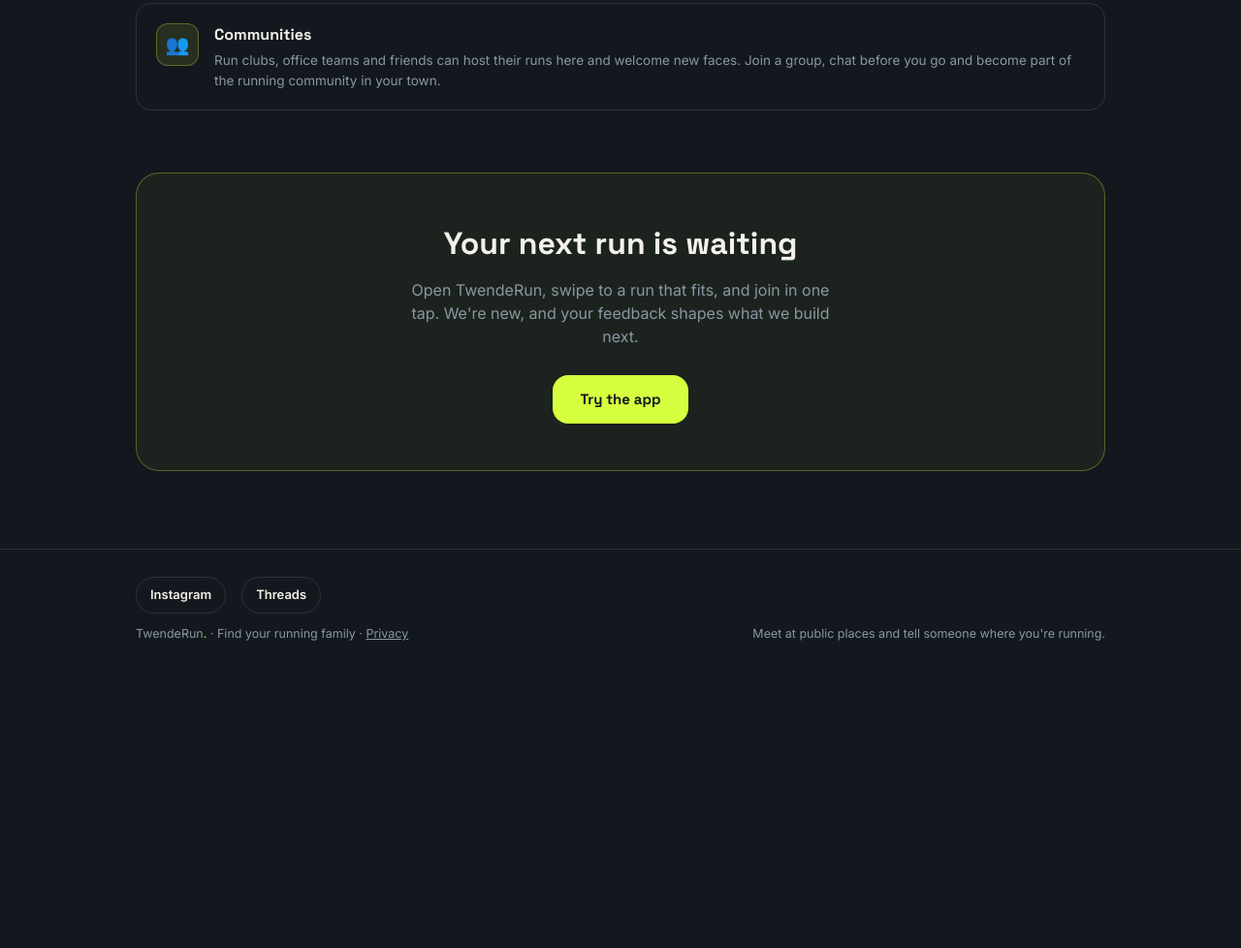
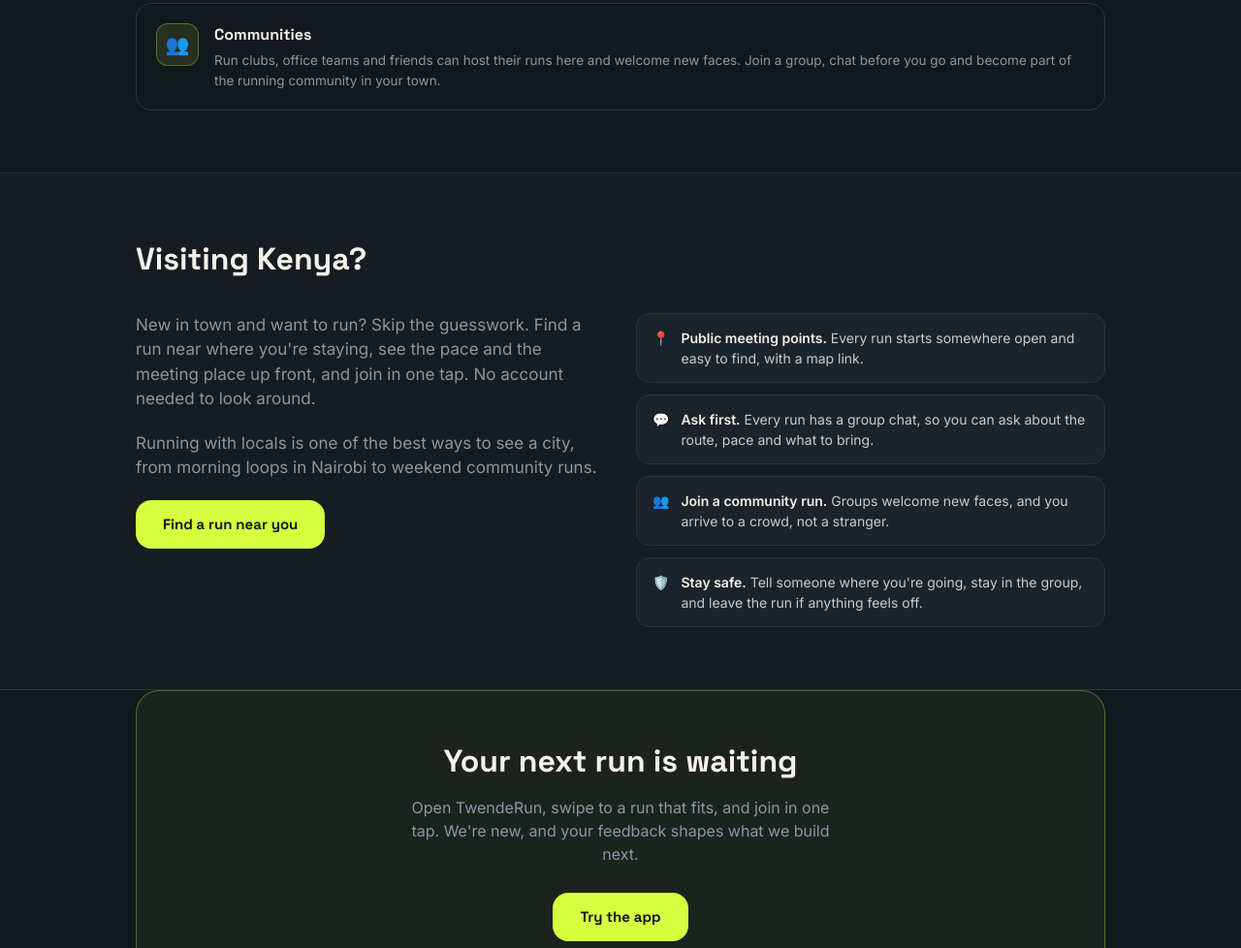
Before and after one commit to kevinoloome/pacer-site, a plain HTML site: page index.html in a window 1280 px wide. Shown: the part 1386-2364 px from the top of the page at 97% size. Before the commit the page ends 2078 px from the top, so only its background shows below. Drawn offline with Linux system fonts and the light colour scheme.

Commit message:
Initial commit

```diff
--- a/index.html
+++ b/index.html
@@ -74,6 +74,12 @@
   .feat h3{font-size:16px;margin-bottom:4px}.feat p{color:var(--muted);font-size:13.5px}
   .cta{border:1px solid rgba(214,255,63,.3);background:rgba(214,255,63,.05);border-radius:24px;padding:48px 24px;text-align:center}
   .cta h2{margin-bottom:12px}.cta p{color:var(--muted);max-width:460px;margin:0 auto 28px}
+  .visit{display:grid;gap:32px;align-items:start}
+  @media(min-width:800px){.visit{grid-template-columns:1fr 1fr}}
+  .visit .lead{margin-bottom:20px}
+  .tips{list-style:none;display:grid;gap:12px}
+  .tips li{display:flex;gap:12px;border:1px solid var(--line);border-radius:14px;padding:14px 16px;background:var(--bg2);font-size:14px;color:#C7CCD3}
+  .tips li b{color:var(--text)}
   footer{border-top:1px solid var(--line);padding:28px 0;color:var(--muted);font-size:12.5px}
   footer .wrap{display:flex;flex-wrap:wrap;gap:12px;justify-content:space-between}
   footer .social{display:flex;gap:16px;width:100%}
@@ -140,6 +146,25 @@
   </div>
 </section></div>
 
+<div class="band" id="visiting">
+  <div class="wrap"><section>
+    <h2>Visiting Kenya?</h2>
+    <div class="visit">
+      <div>
+        <p class="lead">New in town and want to run? Skip the guesswork. Find a run near where you're staying, see the pace and the meeting place up front, and join in one tap. No account needed to look around.</p>
+        <p class="lead">Running with locals is one of the best ways to see a city, from morning loops in Nairobi to weekend community runs.</p>
+        <a class="btn primary" href="https://app.twenderun.com/">Find a run near you</a>
+      </div>
+      <ul class="tips">
+        <li><span>📍</span><span><b>Public meeting points.</b> Every run starts somewhere open and easy to find, with a map link.</span></li>
+        <li><span>💬</span><span><b>Ask first.</b> Every run has a group chat, so you can ask about the route, pace and what to bring.</span></li>
+        <li><span>👥</span><span><b>Join a community run.</b> Groups welcome new faces, and you arrive to a crowd, not a stranger.</span></li>
+        <li><span>🛡️</span><span><b>Stay safe.</b> Tell someone where you're going, stay in the group, and leave the run if anything feels off.</span></li>
+      </ul>
+    </div>
+  </section></div>
+</div>
+
 <div class="wrap" style="padding-bottom:80px">
   <div class="cta">
     <h2>Your next run is waiting</h2>
```
